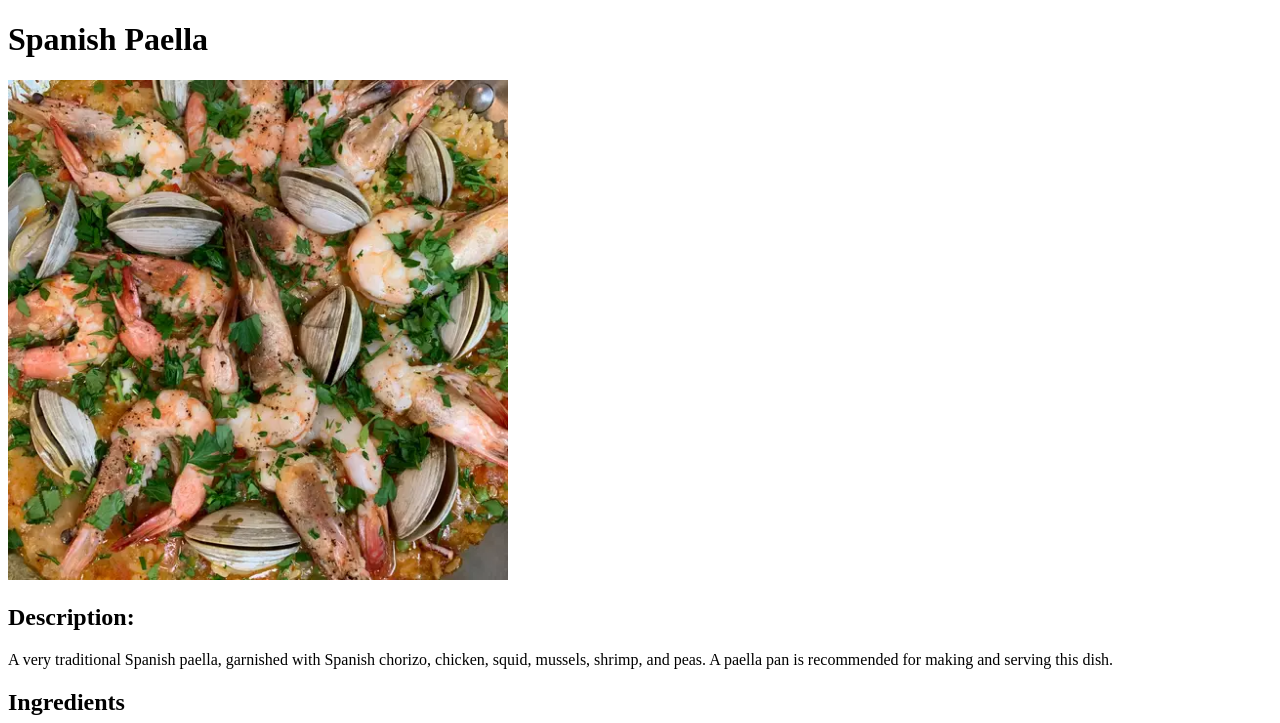
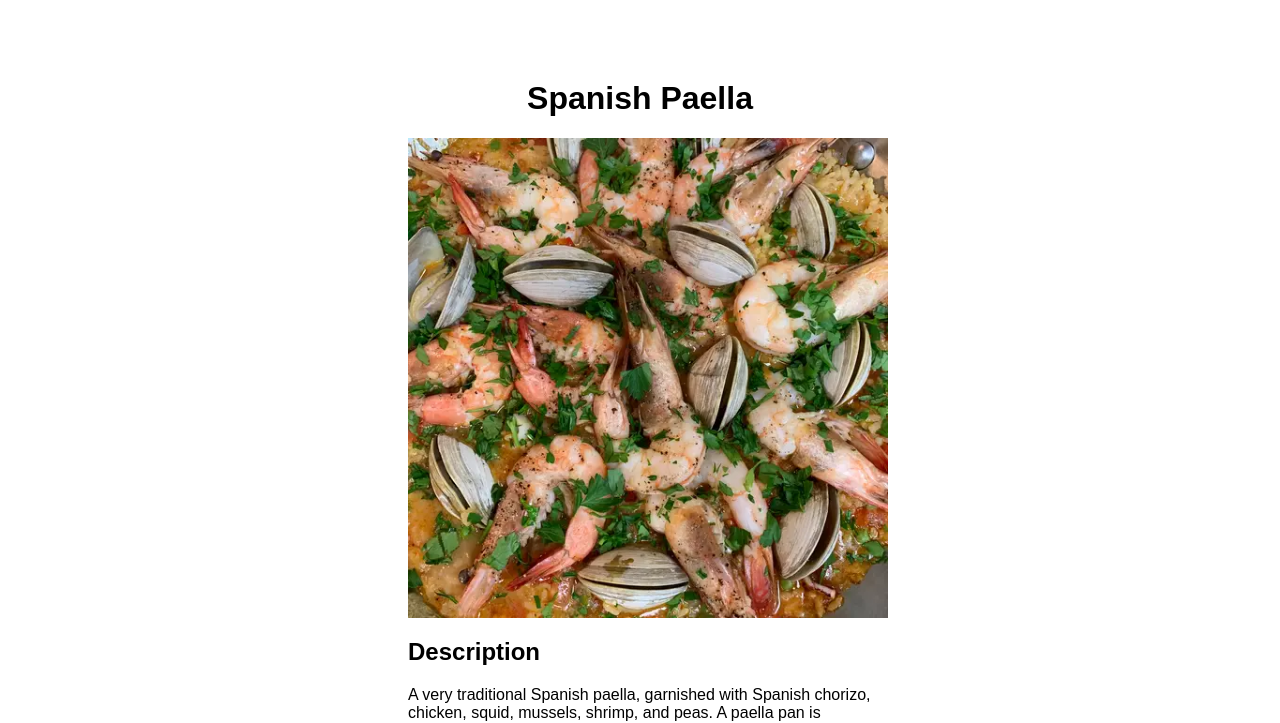
Before and after one commit to aleksey-kerkin/odin-recipes, a plain HTML site: page recipes/spanish_paella.html in a window 1280 px wide. Shown: the top 723 px of the page. Drawn offline with Linux system fonts and the light colour scheme.

Commit message:
Add CSS style && remove colons on headers

```diff
--- /dev/null
+++ b/css/styles.css
@@ -0,0 +1,17 @@
+* {
+  font-family: sans-serif;
+}
+h1 {
+  text-align: center;
+}
+
+img {
+  display: block;
+  margin: auto;
+  width: 30rem;
+  height: auto;
+}
+
+.position {
+  margin: 5rem 25rem;
+}
--- a/recipes/spanish_paella.html
+++ b/recipes/spanish_paella.html
@@ -3,16 +3,18 @@
   <head>
     <meta charset="UTF-8" />
     <meta name="viewport" content="width=device-width, initial-scale=1.0" />
+    <link rel="stylesheet" href="../css/styles.css" />
     <title>Spanish Paella</title>
   </head>
   <body>
+    <div class="position">
       <h1>Spanish Paella</h1>
       <img src="../images/paella.jpg" alt="Spanish Paella" height="500" />
-    <h2>Description:</h2>
+      <h2>Description</h2>
       <p>
         A very traditional Spanish paella, garnished with Spanish chorizo,
-      chicken, squid, mussels, shrimp, and peas. A paella pan is recommended for
-      making and serving this dish.
+        chicken, squid, mussels, shrimp, and peas. A paella pan is recommended
+        for making and serving this dish.
       </p>
       <h2>Ingredients</h2>
       <ul>
@@ -41,7 +43,7 @@
         <li>¼ cup chopped Italian flat leaf parsley</li>
         <li>8 slices lemon, for garnish</li>
       </ul>
-    <h2>Steps:</h2>
+      <h2>Steps</h2>
       <ol>
         <li>
           Heat olive oil in paella pan over medium heat. Add onion, garlic, and
@@ -61,9 +63,10 @@
           and mussels on top. Cover with foil, and leave for 3 to 5 minutes.
         </li>
         <li>
-        Remove the foil, and scatter parsley over the food. Serve in paella pan,
-        garnished with lemon wedges.
+          Remove the foil, and scatter parsley over the food. Serve in paella
+          pan, garnished with lemon wedges.
         </li>
       </ol>
+    </div>
   </body>
 </html>
```
Also changed, not shown: index.html (+3 -0 lines), recipes/belgian_waffles.html (+11 -8 lines), recipes/bolognese_sauce.html (+13 -9 lines). Lines whose indentation alone changed are shown as unchanged.
